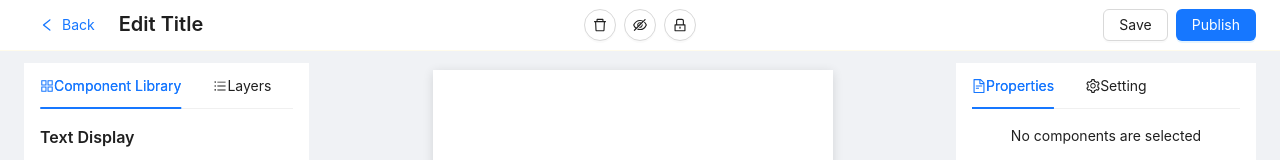
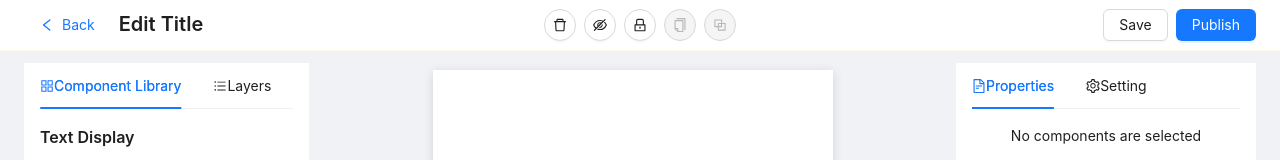
Before and after one commit to Don-Up/survey-star, a React (Create React App) app: page /questionnaire/edit/1 in a window 1280 px wide. Shown: the top 160 px of the page. Built offline with nearby package versions, Linux system fonts and the light colour scheme; no server answers.

Commit message:
feat: Toolbar - Copy and Paste Component.

```diff
--- a/src/components/Logo/index.tsx
+++ b/src/components/Logo/index.tsx
@@ -1,15 +1,15 @@
 import React, {useEffect, useState} from "react";
 import {Space, Typography} from "antd";
 import {FormOutlined} from "@ant-design/icons";
-import {useTranslationHelper} from "../../hook/useTranslationHelper";
 import {Link} from "react-router-dom";
 import {useGetUserInfo} from "../../hook/useGetUserInfo";
 import {MANAGE_INDEX_PATHNAME} from "../../router";
+import {useTranslation} from "react-i18next";
 
 const {Title} = Typography
 const Logo: React.FC = () => {
 
-    const t = useTranslationHelper()
+    const { t } = useTranslation()
 
     const {name} = useGetUserInfo()
 
--- a/src/hook/useGetComponentInfo.ts
+++ b/src/hook/useGetComponentInfo.ts
@@ -10,10 +10,13 @@ function useGetComponentInfo(){
 
     const selectedComponent = components.find(c => c.uuid === selectedId);
 
+    const copiedComponent = useSelector<StateType>(state => state.copy) as ComponentInfoType;
+
     return {
         components,
         selectedId,
-        selectedComponent
+        selectedComponent,
+        copiedComponent
     }
 }
 
--- a/src/hook/useTranslationHelper.ts
+++ b/src/hook/useTranslationHelper.ts
@@ -1,4 +1,4 @@
-// src/hooks/useTranslationHelper.js
+// src/hooks/useTranslationHelper.ts
 import { useTranslation } from 'react-i18next';
 
 export const useTranslationHelper = () => {
--- a/src/pages/questionnaire/edit/EditToolbar.tsx
+++ b/src/pages/questionnaire/edit/EditToolbar.tsx
@@ -1,8 +1,9 @@
 import React from "react";
 import {Button, Space, Tooltip} from "antd";
-import {DeleteOutlined, EyeInvisibleOutlined, LockOutlined} from "@ant-design/icons";
+import {BlockOutlined, CopyOutlined, DeleteOutlined, EyeInvisibleOutlined, LockOutlined} from "@ant-design/icons";
 import {useDispatch} from "react-redux";
 import {
+    addComponent,
     changeComponentVisibility,
     ComponentInfoType,
     removeSelectedComponent,
@@ -11,10 +12,12 @@ import {
 import {getNextSelectedId} from "../../../store/utils";
 import {setSelectedId} from "../../../store/selectIdReducer";
 import useGetComponentInfo from "../../../hook/useGetComponentInfo";
+import {copySelectedComponent} from "../../../store/copyReducer";
+import {nanoid} from "@reduxjs/toolkit";
 
 const EditToolbar: React.FC = () => {
     const dispatch = useDispatch()
-    const {selectedId, selectedComponent, components} = useGetComponentInfo()
+    const {selectedId, selectedComponent, components, copiedComponent} = useGetComponentInfo()
     const {isLocked} = ( selectedComponent as ComponentInfoType) || {}
 
     function handleDelete() {
@@ -40,6 +43,20 @@ const EditToolbar: React.FC = () => {
         dispatch(toggleComponentLock({id: selectedId}))
     }
 
+    function handleCopy() {
+        dispatch(copySelectedComponent(selectedComponent))
+    }
+
+    function handlePaste() {
+        if(copiedComponent != null){
+            const newId = nanoid()
+            dispatch(addComponent({
+                component: {...copiedComponent, uuid: newId},
+                selectedId,
+            }))
+        }
+    }
+
     return (<div>
         <Space>
             <Tooltip title={"Del"}>
@@ -52,6 +69,16 @@ const EditToolbar: React.FC = () => {
                 <Button shape={"circle"} icon={<LockOutlined/>} onClick={handleLock}
                     type={isLocked ? "primary" : "default"}/>
             </Tooltip>
+            <Tooltip title={"Copy"}>
+                <Button shape={"circle"} icon={<CopyOutlined/>} onClick={handleCopy}
+                    disabled={selectedComponent == null}/>
+            </Tooltip>
+            <Tooltip title={"Paste"}>
+                <Button shape={"circle"} icon={<BlockOutlined/>}
+                        onClick={handlePaste}
+                        disabled={copiedComponent == null}
+                />
+            </Tooltip>
         </Space>
     </div>)
 }
--- /dev/null
+++ b/src/store/copyReducer.ts
@@ -0,0 +1,20 @@
+import {createSlice} from "@reduxjs/toolkit";
+import {ComponentInfoType} from "./componentsReducer";
+import cloneDeep from 'lodash.clonedeep'
+
+const INIT_COPIED_COMPONENT: ComponentInfoType | null = null
+
+export const copySlice = createSlice({
+    name: 'copy',
+    initialState: INIT_COPIED_COMPONENT,
+    reducers: {
+        copySelectedComponent: (state, action) => {
+            console.log('copySelectedComponent', action.payload)
+            return cloneDeep(action.payload)
+        },
+    }
+})
+
+export const {  copySelectedComponent } = copySlice.actions
+
+export default copySlice.reducer
--- a/src/store/index.ts
+++ b/src/store/index.ts
@@ -2,12 +2,14 @@ import {configureStore} from "@reduxjs/toolkit";
 import userReducer, {UserStateType} from "./userReducer";
 import componentsReducer, {ComponentInfoType} from "./componentsReducer";
 import selectedIdReducer from "./selectIdReducer";
+import copyReducer from "./copyReducer";
 
 
 export type StateType = {
     user: UserStateType
     components: ComponentInfoType[]
     selectedId: string | null
+    copy: ComponentInfoType | null
 }
 
 export default configureStore({
@@ -15,5 +17,6 @@ export default configureStore({
         user: userReducer,
         components: componentsReducer,
         selectedId: selectedIdReducer,
+        copy: copyReducer
     },
 });
```
Also changed, not shown: package.json (+6 -4 lines), 1 other file (tests, documents, lock files or other folders).
